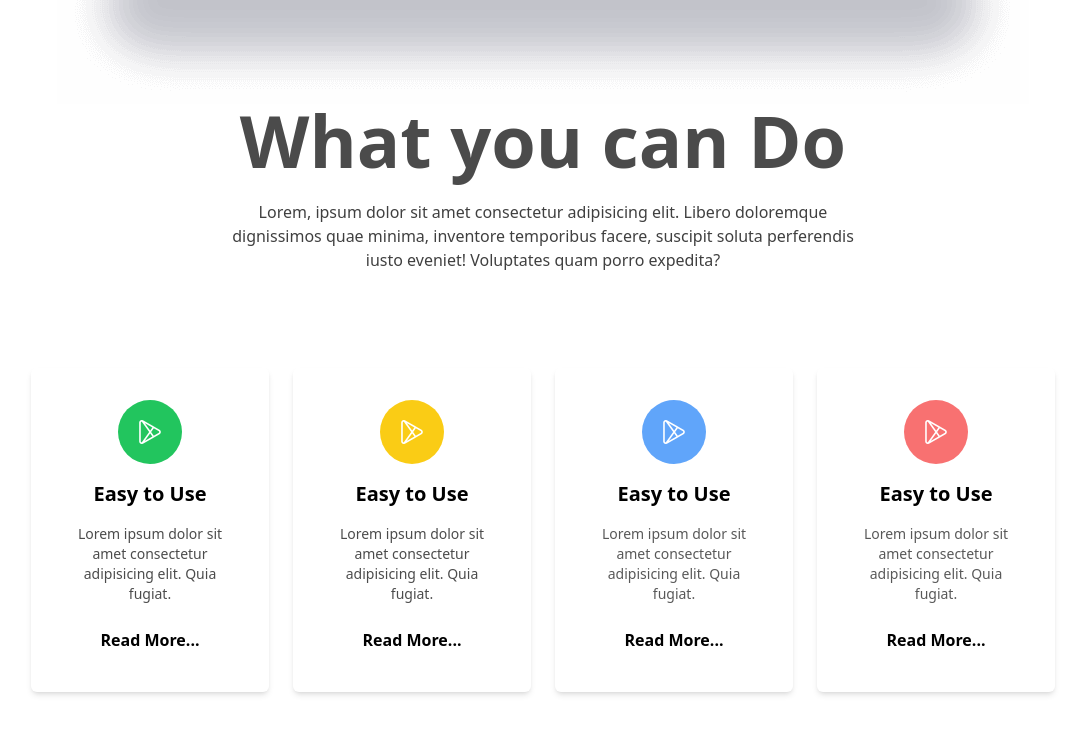
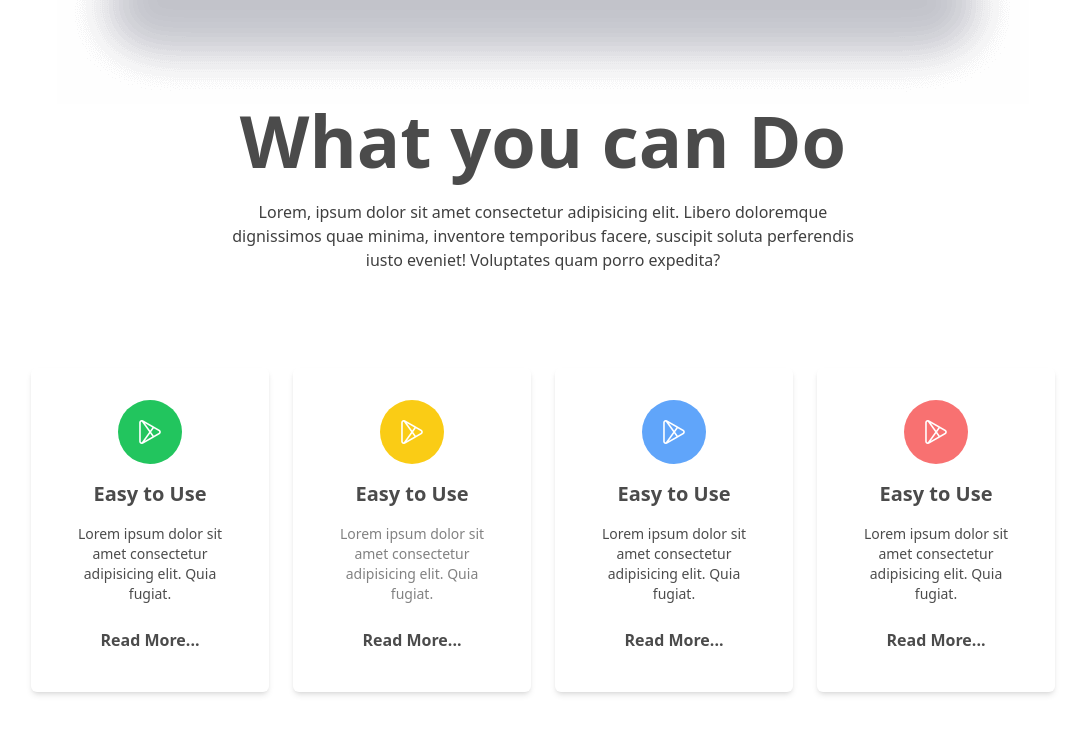
Before and after one commit to mahmudibna1027/app-ie, a plain HTML site: page index.html in a window 1280 px wide. Shown: the part 973-1707 px from the top of the page, without its empty margins (97-1182 px from the left). Drawn offline with nearby package versions, Linux system fonts and the light colour scheme.

Commit message:
final commit

```diff
--- a/index.html
+++ b/index.html
@@ -60,9 +60,9 @@
 <div class="bg-green-500 h-16 w-16 rounded-full mx-auto flex justify-center items-center mb-4">
 <img src="tailwindConceptual_01-main/assets/play-store.png" alt="">
 </div>
-<div class="text-center space-y-4">
+<div class="text-center space-y-4 opacity-70">
     <h6 class="text-xl font-semibold hover:text-green-500">Easy to Use</h6>
-    <p class="text-sm opacity-70">Lorem ipsum dolor sit amet consectetur adipisicing elit. Quia fugiat.</p>
+    <p class="text-sm">Lorem ipsum dolor sit amet consectetur adipisicing elit. Quia fugiat.</p>
     <button class="font-semibold hover:border-2 border-green-500 rounded-md px-4 py-2">Read More...</button>
         </div>
     </div>
@@ -70,8 +70,8 @@
     <div class="bg-yellow-400 rounded-full h-16 w-16 mx-auto flex justify-center items-center mb-4">
 <img src="tailwindConceptual_01-main/assets/play-store.png" alt="">
     </div>
-    <div class="text-center space-y-4">
-        <h6 class="text-xl font-semibold">Easy to Use</h6>
+    <div class="text-center space-y-4 opacity-70">
+        <h6 class="text-xl font-semibold ">Easy to Use</h6>
         <p class="opacity-70 text-sm">Lorem ipsum dolor sit amet consectetur adipisicing elit. Quia fugiat.</p>
         <button class="font-semibold hover:border-2 rounded-md border-yellow-400 px-4 py-2">Read More...</button>
     </div>
@@ -80,9 +80,9 @@
     <div class="bg-blue-400 h-16 w-16 rounded-full mx-auto flex justify-center items-center mb-4">
 <img src="tailwindConceptual_01-main/assets/play-store.png" alt="">
     </div>
-    <div class="text-center space-y-4">
-        <h6 class="text-xl font-semibold">Easy to Use</h6>
-        <p class="text-sm opacity-65">Lorem ipsum dolor sit amet consectetur adipisicing elit. Quia fugiat.</p>
+    <div class="text-center space-y-4 opacity-70">
+        <h6 class="text-xl font-semibold ">Easy to Use</h6>
+        <p class="text-sm">Lorem ipsum dolor sit amet consectetur adipisicing elit. Quia fugiat.</p>
         <button class="font-semibold hover:border-2 border-blue-400 rounded-md px-4 py-2">Read More...</button>
     </div>
    </div>
@@ -90,9 +90,9 @@
     <div class="bg-red-400 h-16 w-16 rounded-full flex justify-center items-center mx-auto mb-4">
         <img src="tailwindConceptual_01-main/assets/play-store.png" alt="">
     </div>
-    <div class="text-center space-y-4">
+    <div class="text-center space-y-4 opacity-70">
         <h6 class="text-xl font-semibold">Easy to Use</h6>
-        <p class="text-sm opacity-65">Lorem ipsum dolor sit amet consectetur adipisicing elit. Quia fugiat.</p>
+        <p class="text-sm">Lorem ipsum dolor sit amet consectetur adipisicing elit. Quia fugiat.</p>
         <button class="font-semibold hover:border-2 border-red-400 px-4 py-2 rounded-md">Read More...</button>
     </div>
    </div>
```
